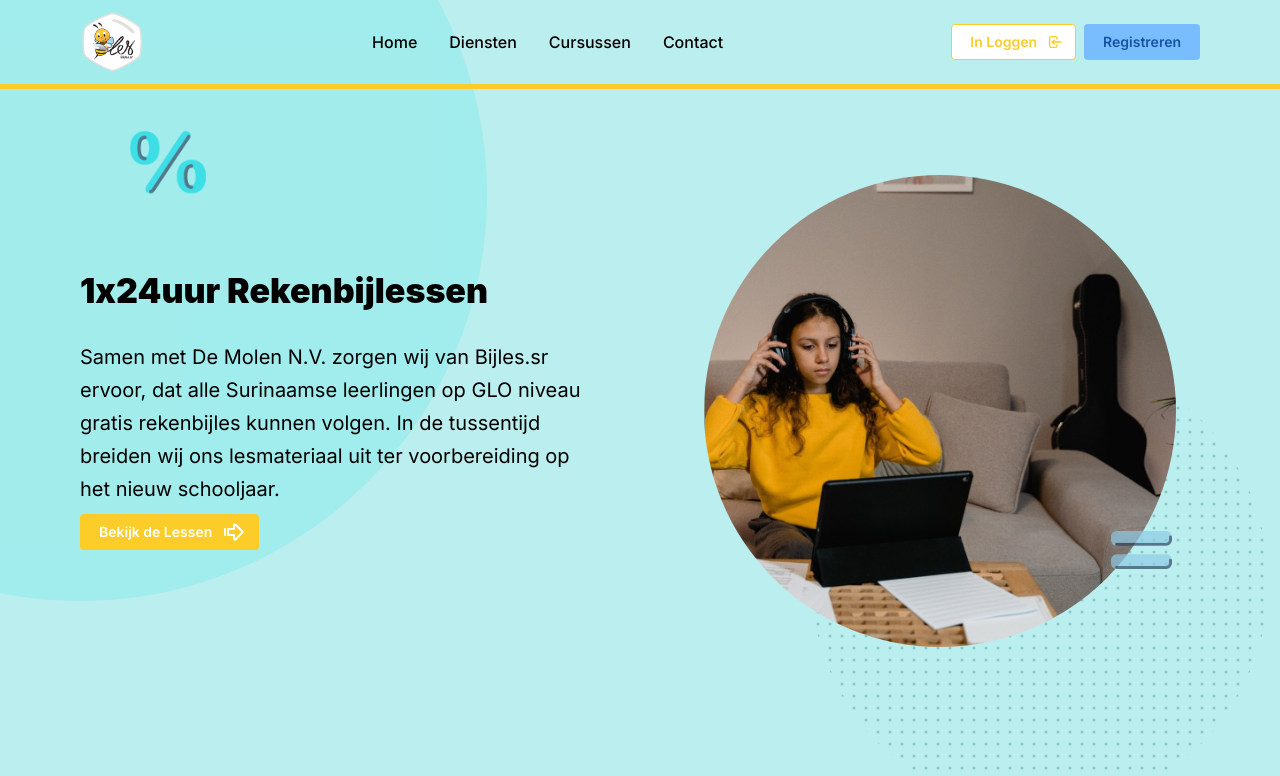
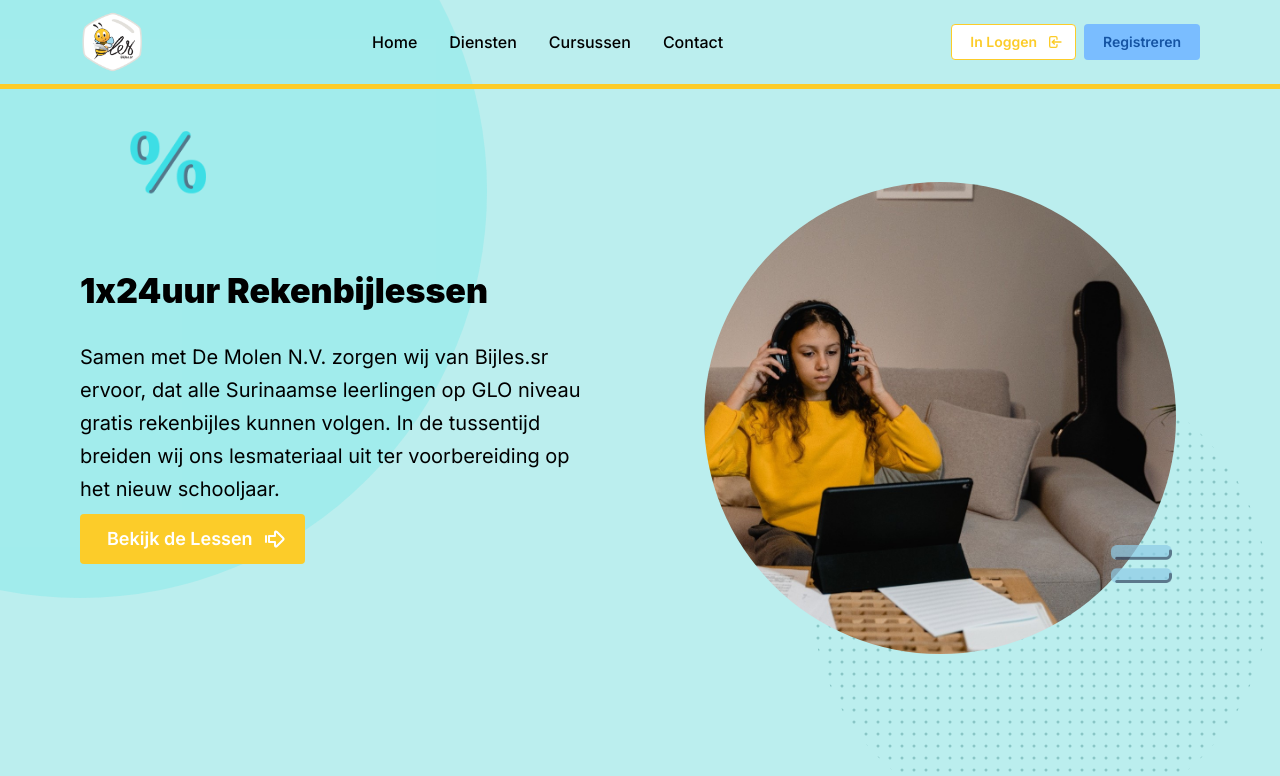
Before and after one commit to Beefy-py/bijles-sr, a Next.js app: page / in a window 1280 px wide. Shown: the top 776 px of the page. Built offline with nearby package versions, Linux system fonts and the light colour scheme.

Commit message:
refactor: :lipstick: made cta button larger

```diff
--- a/src/components/hero.component.tsx
+++ b/src/components/hero.component.tsx
@@ -99,10 +99,11 @@
               href="/hello"
               className="mt-2 group z-0 transition"
               variant="filled"
+              size="lg"
               color={colors.primary.DEFAULT}
             >
               {heroComponent.ctaText}
-            </Button>{" "}
+            </Button>
           </div>
         </motion.div>
         <div
```
